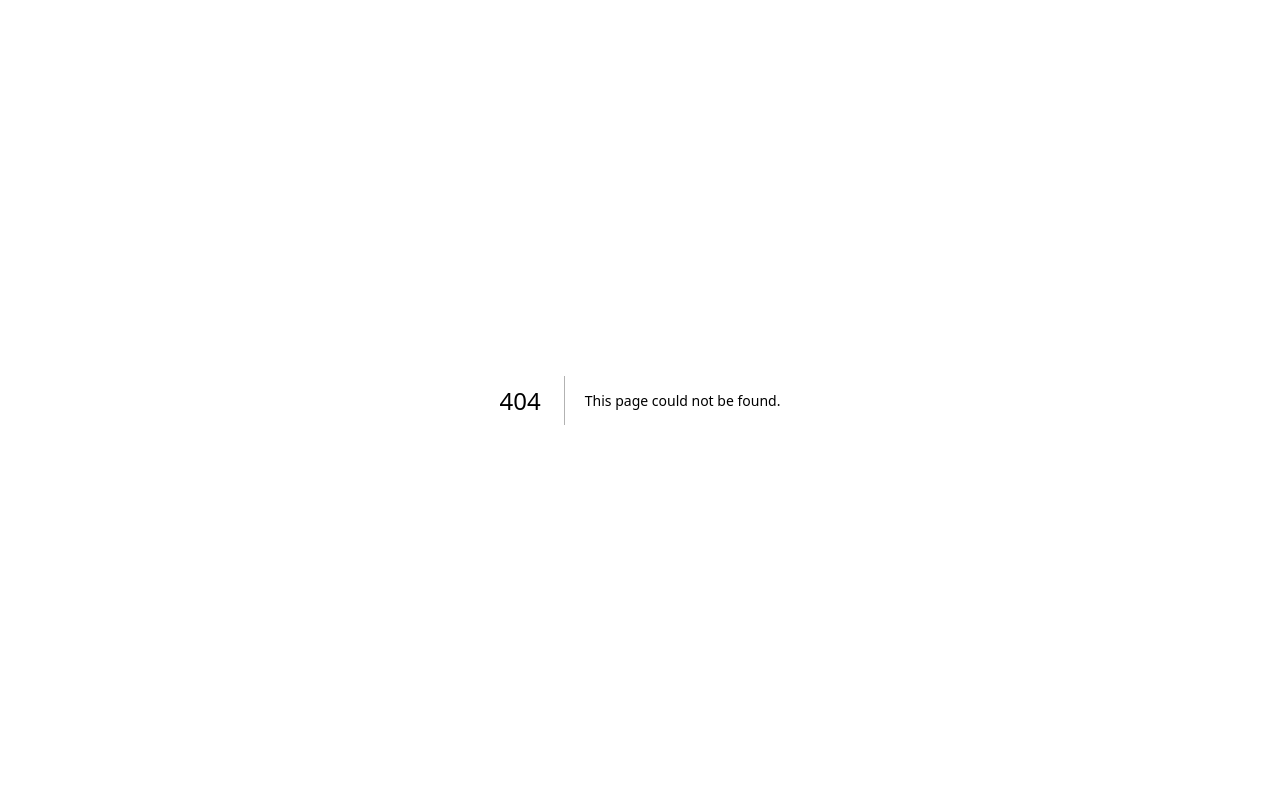
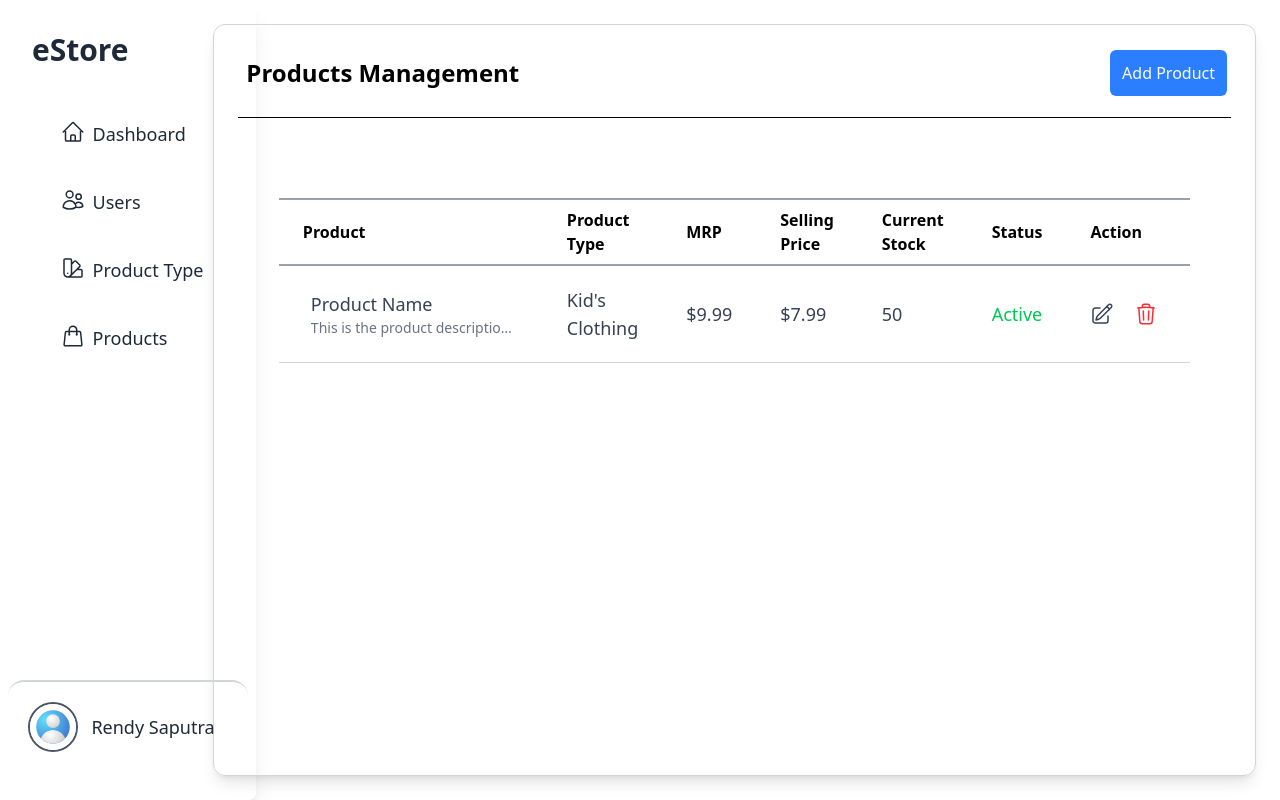
Before and after one commit to rensaputra/react19-bootcamp, a Next.js app in the folder 20-MyStore-AdminSection/project/admin/: page /products in a window 1280 px wide. Before the commit this address had no page. Built offline with nearby package versions, Linux system fonts and the light colour scheme.

Commit message:
feat: Product management page WIP

```diff
--- /dev/null
+++ b/20-MyStore-AdminSection/project/admin/src/app/(withLayout)/products/page.tsx
@@ -0,0 +1,7 @@
+import ProductsScreen from "@/screens/products";
+
+const ProductsManagement = () => {
+  return <ProductsScreen />;
+};
+
+export default ProductsManagement;
--- /dev/null
+++ b/20-MyStore-AdminSection/project/admin/src/screens/products/index.tsx
@@ -0,0 +1,74 @@
+import Link from "next/link";
+import Image from "next/image";
+import { EditIcon, TrashIcon } from "@/app/components/icons";
+import { DeleteButton } from "@/app/components/ui/DeleteButton";
+
+const ProductsScreen = () => {
+  return (
+    <div>
+      <div className="flex justify-between">
+        <h1 className="font-semibold text-2xl p-2">Products Management</h1>
+        <button>
+          <Link href="/products/add" className="custom-primary-btn">
+            Add Product
+          </Link>
+        </button>
+      </div>
+
+      <hr className="my-5" />
+
+      <div className="mt-20">
+        <table className="custom-table">
+          <thead className="border-y-2 border-gray-400">
+            <tr>
+              <th>Product</th>
+              <th>Product Type</th>
+              <th>MRP</th>
+              <th>Selling Price</th>
+              <th>Current Stock</th>
+              <th>Status</th>
+              <th>Action</th>
+            </tr>
+          </thead>
+          <tbody className="text-gray-700 font-medium text-lg text-center">
+            <tr>
+              <td className="grid grid-cols-[auto_1fr] gap-2 items-center">
+                <Image
+                  src="/user.svg"
+                  alt="Product Image"
+                  width={0}
+                  height={0}
+                  sizes="100vw"
+                  className="w-20 h-20"
+                />
+                <div className="flex flex-col self-center">
+                  <span>Product Name</span>
+                  <span className="text-sm text-gray-500 truncate max-w-52">
+                    This is the product description with truncate.
+                  </span>
+                </div>
+              </td>
+              <td>Kid's Clothing</td>
+              <td>$9.99</td>
+              <td>$7.99</td>
+              <td>50</td>
+              <td className="text-green-500">Active</td>
+              <td>
+                <div className="flex self-center gap-x-3">
+                  <Link href="/products/edit">
+                    <EditIcon />
+                  </Link>
+                  <DeleteButton>
+                    <TrashIcon />
+                  </DeleteButton>
+                </div>
+              </td>
+            </tr>
+          </tbody>
+        </table>
+      </div>
+    </div>
+  );
+};
+
+export default ProductsScreen;
```
